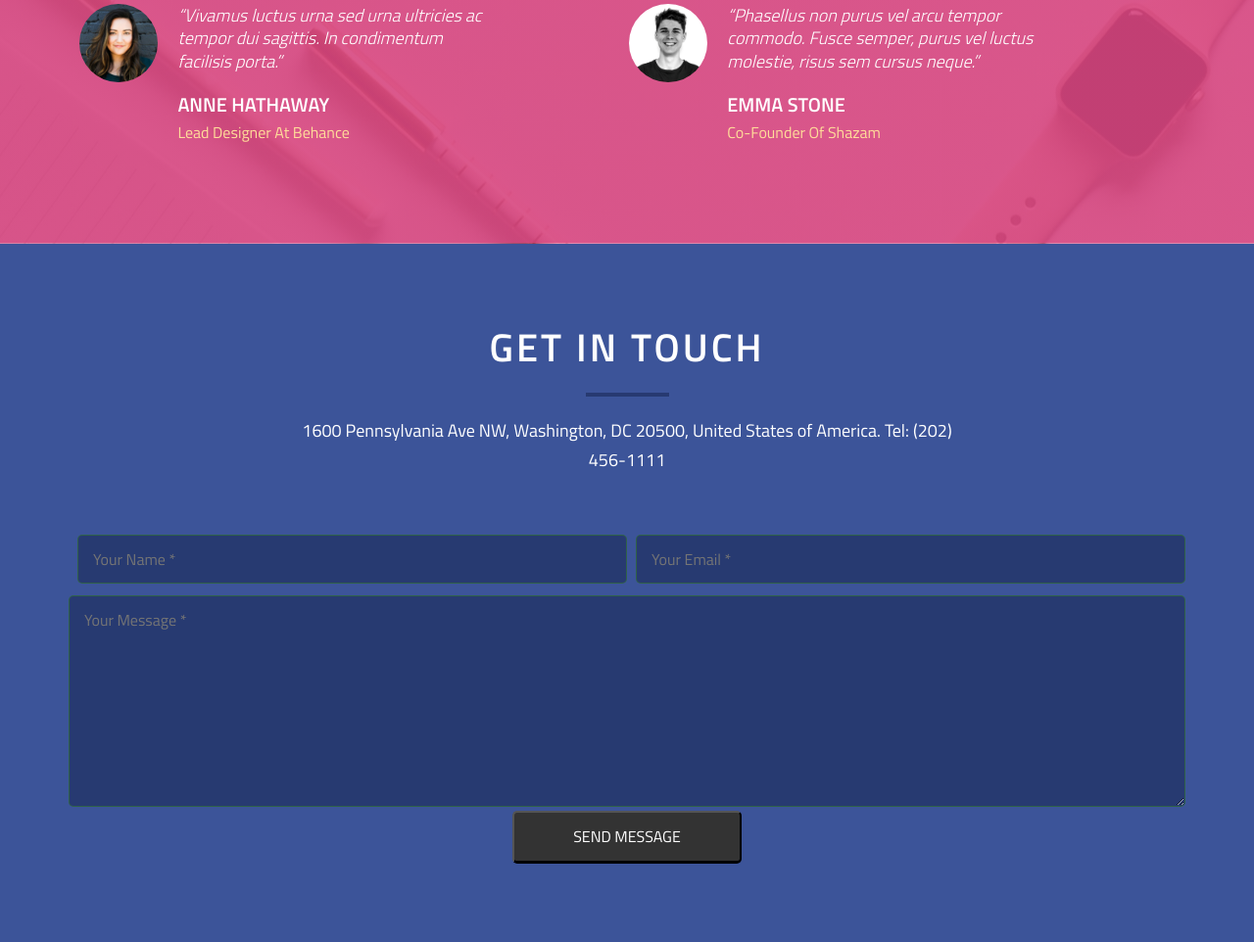
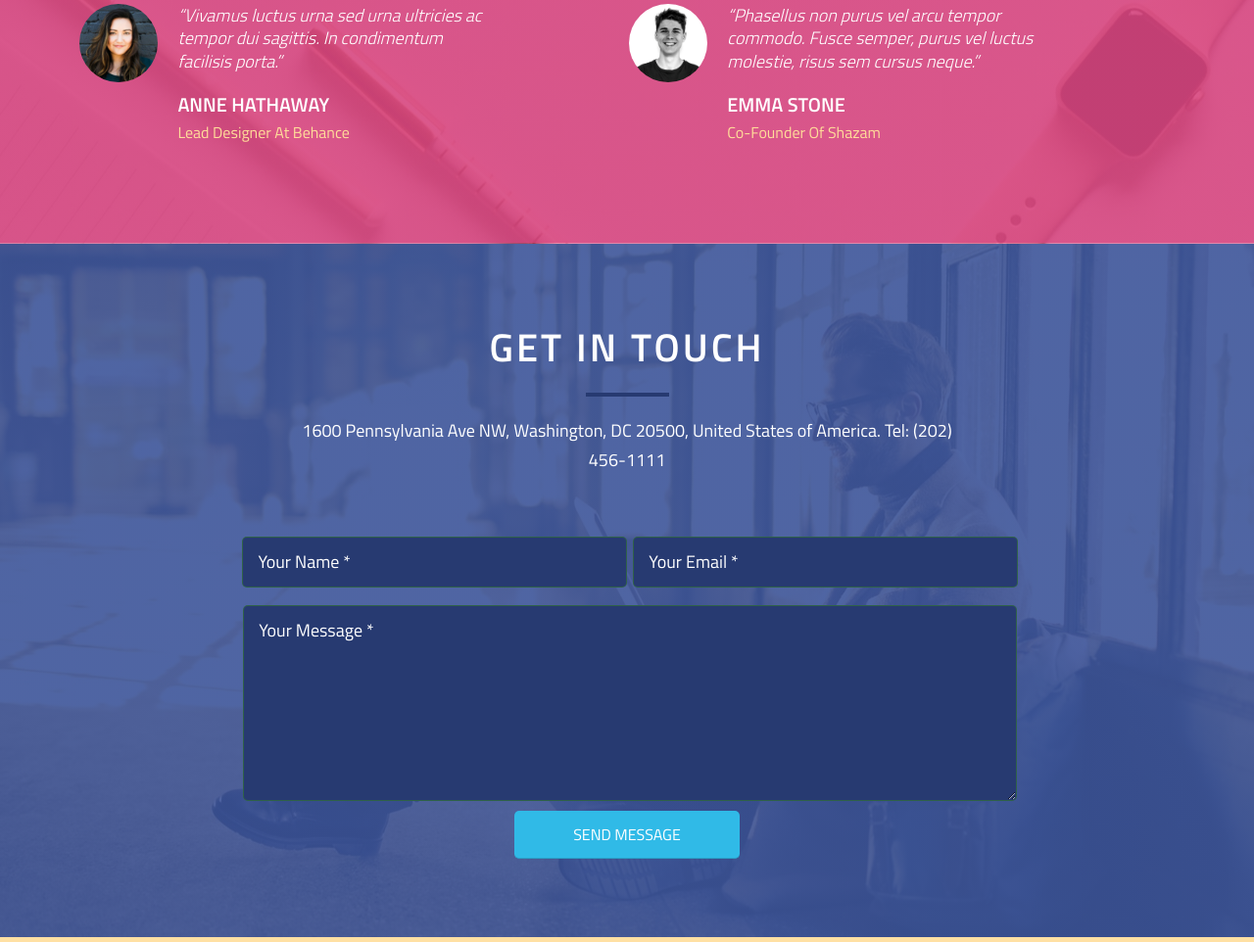
Before and after one commit to bpinazmul18/CUDA, a PHP site: page / in a window 1280 px wide. Shown: the part 4566-5528 px from the top of the page at 98% size. Run offline with PHP 8.4, Linux system fonts and the light colour scheme; some libraries are stand-ins or nearby versions.

Commit message:
rebouild contact section

```diff
--- a/resoursces/css/style.css
+++ b/resoursces/css/style.css
@@ -448,8 +448,11 @@ svg.ui-ux circle{
 /***** CONTACT SECTION *****/
 /* ============================================== */
 .contact-section{
-    background: #3c5499;
+    background: linear-gradient(rgba(60, 84, 153, .9),rgba(60, 84, 153, .9)), url(img/contact-bg.jpg);
     text-align: center;
+    background-repeat: no-repeat;
+    background-size: cover;
+    background-position: center center;
 }
 
 .contact-section h2::after{
@@ -462,6 +465,8 @@ svg.ui-ux circle{
 
 .contact-section form{
     margin-top: 5rem;
+    width: 70%;
+    margin-left: 15%;
 }
 
 .contact-section .row .row .col {
@@ -476,4 +481,28 @@ svg.ui-ux circle{
     width: 100%;
     padding: 1.5rem;
     border-radius: .5rem;
+    font-size: 1.8rem;
+    color: #fff;
+    margin: .5rem 0;
 }
+.contact-section textarea{
+    margin-left: 0.8%;
+    width: 99%;
+    height: 20rem;
+}
+
+
+.contact-section form ::placeholder{
+    color: #fff;
+    opacity: 1;
+}
+
+.btn-submit{
+    background: #30bae7;
+    border: 0;
+    border-bottom: .1rem solid #299ec5;
+}
+
+.btn-submit:hover{
+    cursor: pointer;
+}
```
